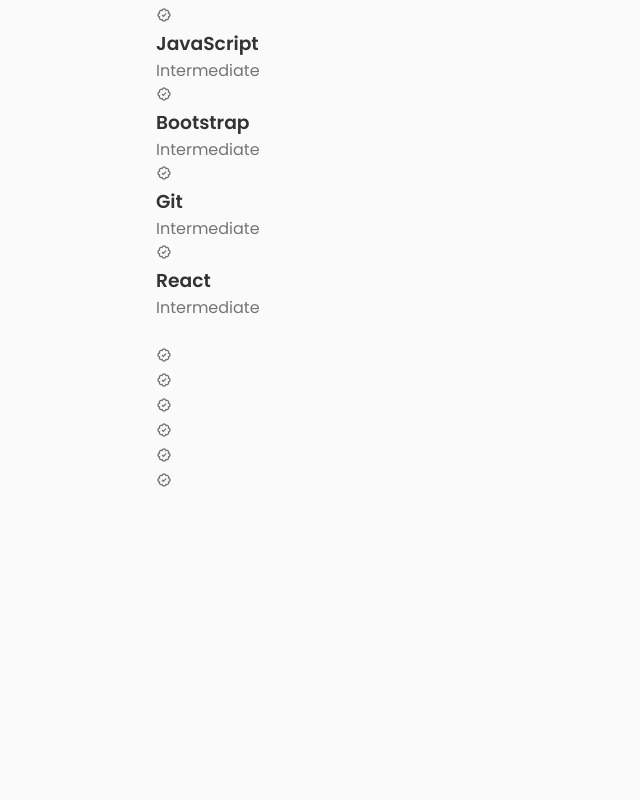
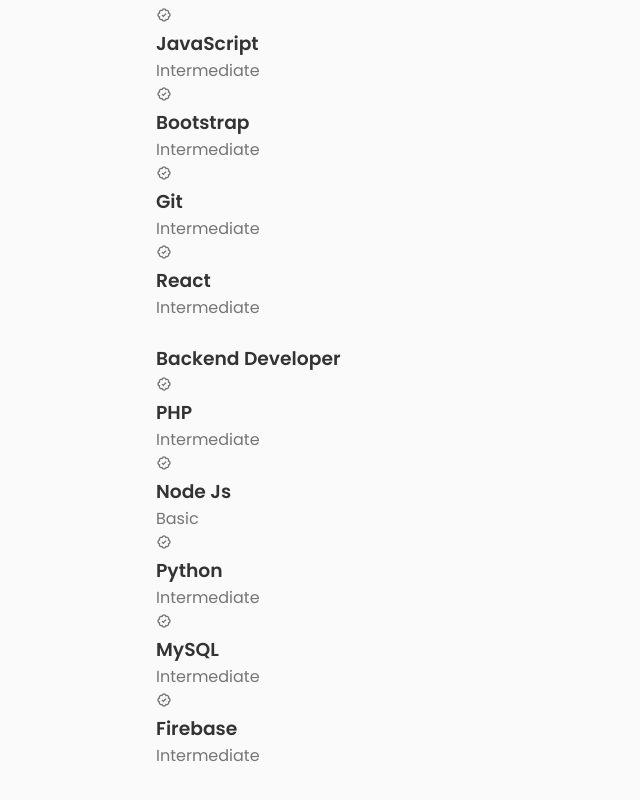
Before and after one commit to Filla0/My-Portfolio, a React (Vite) app: page / in a window 1280 px wide. Shown: the part 1703-2503 px from the top of the page, without its empty margins (0-640 px from the left). Before the commit the page ends 2229 px from the top, so only its background shows below. Built offline with nearby package versions, Linux system fonts and the light colour scheme.

Commit message:
Update Backend.jsx

```diff
--- a/src/components/Skills/Backend.jsx
+++ b/src/components/Skills/Backend.jsx
@@ -3,7 +3,7 @@
 const Backend = () => {
     return (
         <div className="skills__content">
-            <h3 className="skills__title"></h3>
+            <h3 className="skills__title">Backend Developer</h3>
 
             <div className="skills__box">
                 <div className="skills__group">
@@ -12,8 +12,8 @@
                         <i class='bx bx-badge-check' ></i>
 
                         <div>
-                            <h3 className="skills__name"></h3>
-                            <span className="skills__level"></span>
+                            <h3 className="skills__name">PHP</h3>
+                            <span className="skills__level">Intermediate</span>
                         </div>
                     </div>
 
@@ -21,8 +21,8 @@
                         <i class='bx bx-badge-check' ></i>
 
                         <div>
-                            <h3 className="skills__name"></h3>
-                            <span className="skills__level"></span>
+                            <h3 className="skills__name">Node Js</h3>
+                            <span className="skills__level">Basic</span>
                         </div>
                     </div>
 
@@ -30,8 +30,8 @@
                         <i class='bx bx-badge-check' ></i>
 
                         <div>
-                            <h3 className="skills__name"></h3>
-                            <span className="skills__level"></span>
+                            <h3 className="skills__name">Python</h3>
+                            <span className="skills__level">Intermediate</span>
                         </div>
                     </div>
 
@@ -43,8 +43,8 @@
                         <i class='bx bx-badge-check' ></i>
 
                         <div>
-                            <h3 className="skills__name"></h3>
-                            <span className="skills__level"></span>
+                            <h3 className="skills__name">MySQL</h3>
+                            <span className="skills__level">Intermediate</span>
                         </div>
                     </div>
 
@@ -52,17 +52,8 @@
                         <i class='bx bx-badge-check' ></i>
 
                         <div>
-                            <h3 className="skills__name"></h3>
-                            <span className="skills__level"></span>
-                        </div>
-                    </div>
-
-                    <div className="skills__data">
-                        <i class='bx bx-badge-check' ></i>
-
-                        <div>
-                            <h3 className="skills__name"></h3>
-                            <span className="skills__level"></span>
+                            <h3 className="skills__name">Firebase</h3>
+                            <span className="skills__level">Intermediate</span>
                         </div>
                     </div>
 
```
